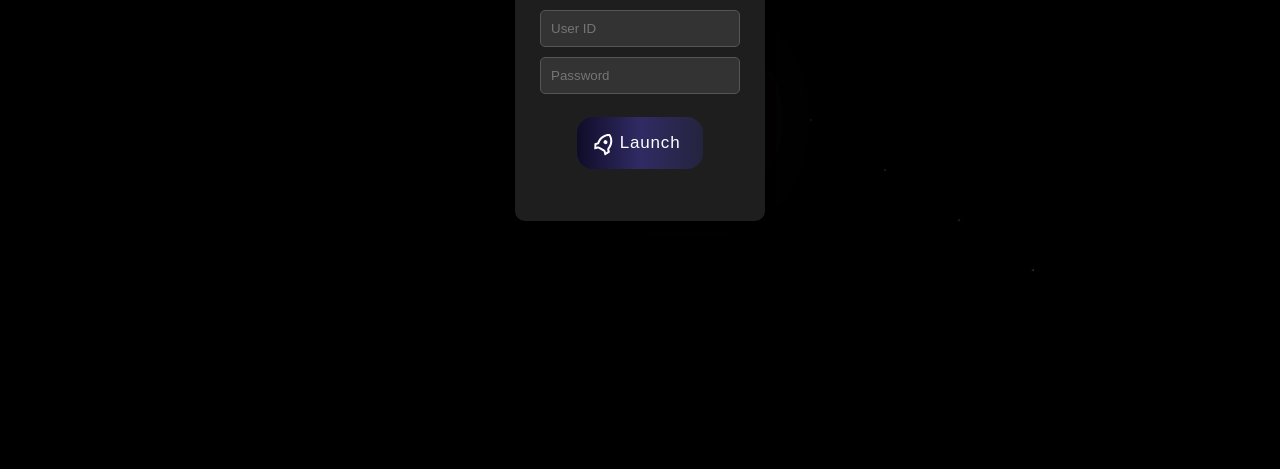
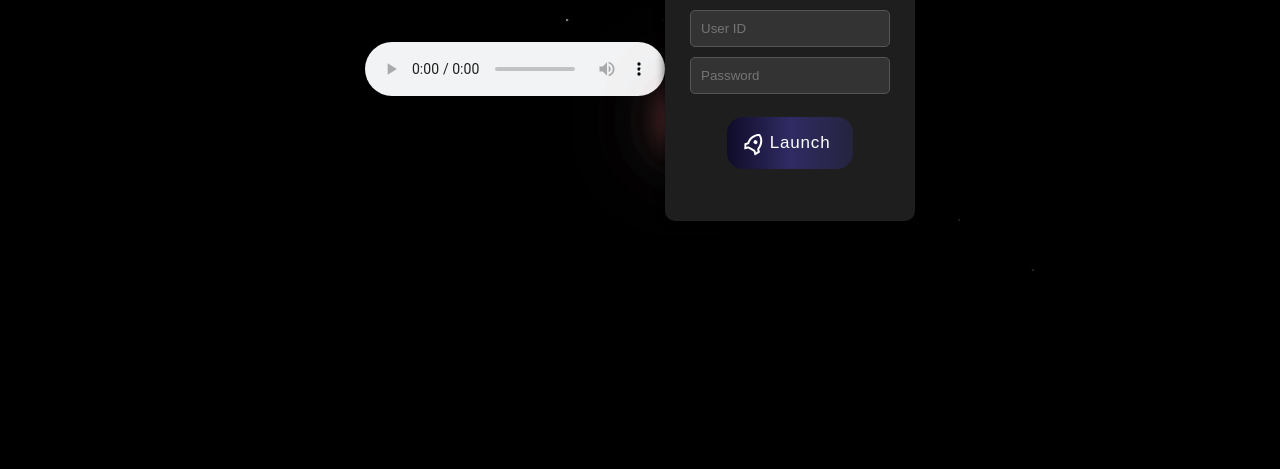
Before and after one commit to devadityaraj/temperature, a plain HTML site: page index.html in a window 1280 px wide. Shown: the part 331-800 px from the top of the page. Drawn offline with Linux system fonts and the light colour scheme; grey boxes are pictures that could not be loaded.

Commit message:
Update index.html

```diff
--- a/index.html
+++ b/index.html
@@ -3,7 +3,7 @@
 <head>
     <meta charset="UTF-8">
     <meta name="viewport" content="width=device-width, initial-scale=1.0">
-    <title>ID and Password Protected Page - Dark Mode with Stars and Planets</title>
+    <title>Temperature - Login</title>
     <style>
         body {
             font-family: Arial, sans-serif;
@@ -194,8 +194,10 @@ button:hover span {
 </head>
 <body>
 
-  <iframe width="0" height="0" src="https://youtu.be/VsOykR7cj_g?si=6X-8v37zsnOD4SOw?autoplay=1&t=22" frameborder="0" allow="accelerometer; clipboard-write; encrypted-media; gyroscope; picture-in-picture" allowfullscreen></iframe>
-
+<audio controls autoplay>
+    <source src="music1.mp3" type="audio/mp3">
+    Your browser does not support the audio element.
+</audio>
     <label class="switch">
         <input type="checkbox" id="modeSwitch" onclick="toggleDarkMode()">
         <span class="slider"></span>
```
